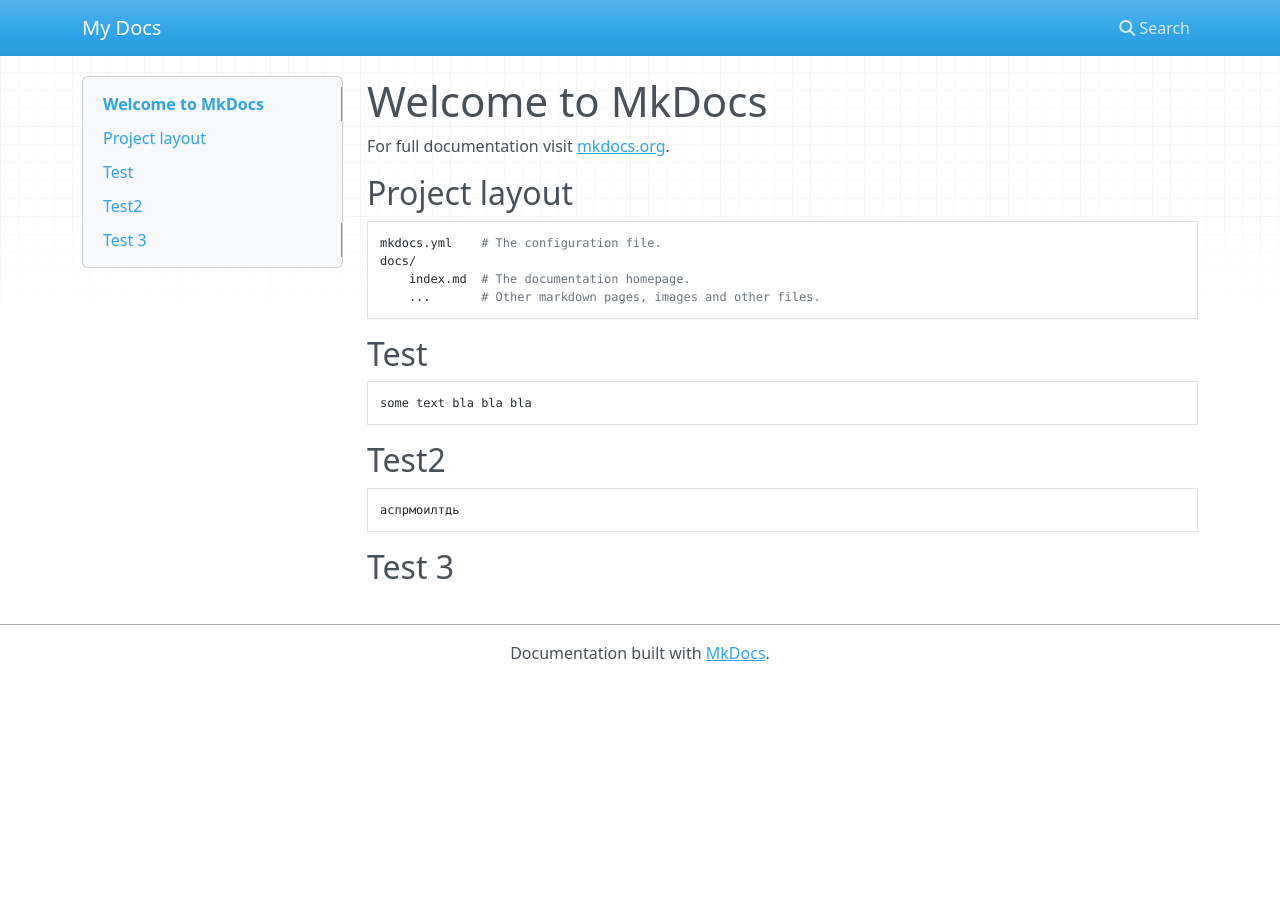
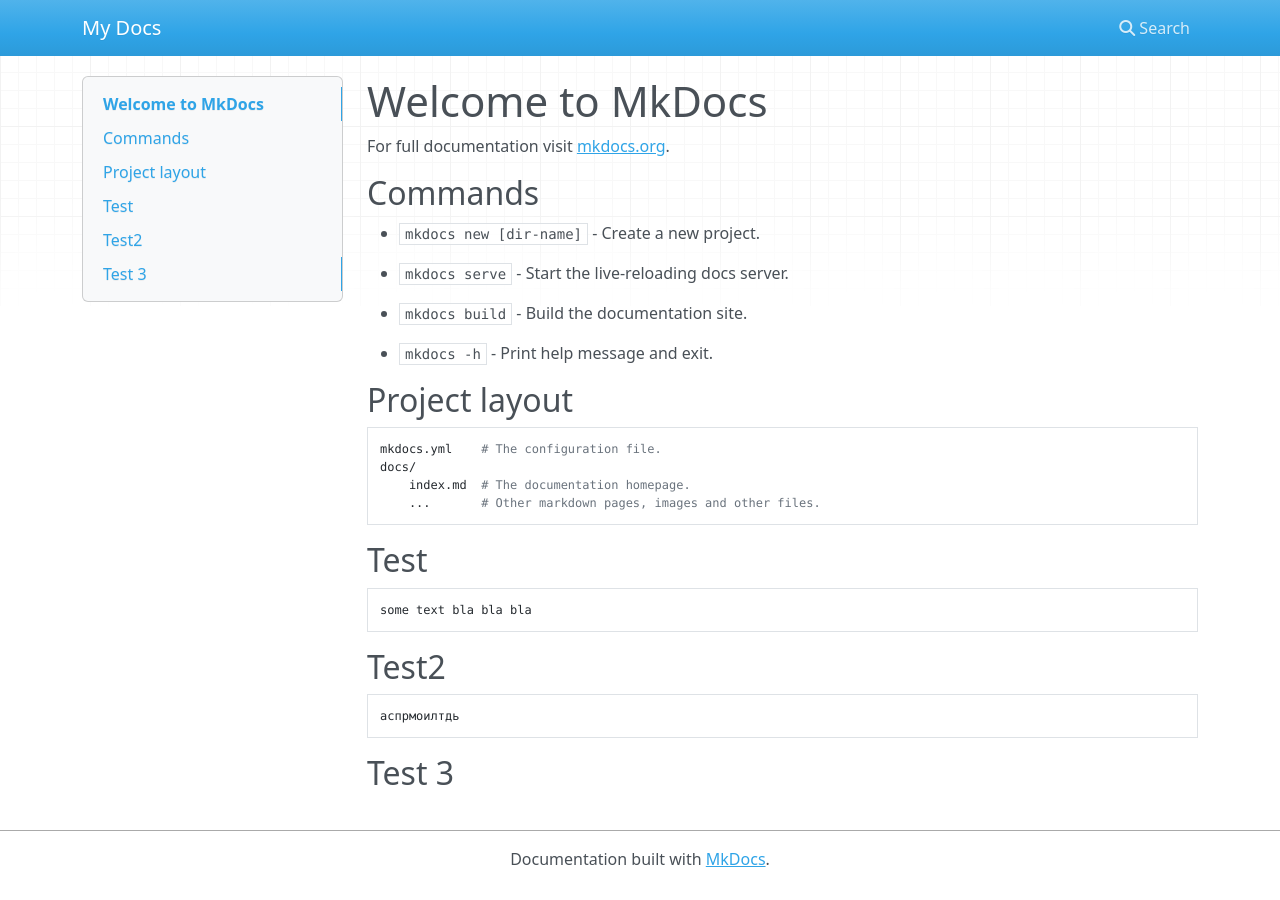
Before and after one commit to aggromarus/Markdown-mkdocs, an MkDocs documentation site: the page built from docs/index.md, in a window 1280 px wide. Built offline with MkDocs 1.6.1, drawn with Linux system fonts in a browser that asks for light colours; nearby versions of some CDN libraries.

Commit message:
#5 Проверка деплоя и обновления главной страницы

```diff
--- a/docs/index.md
+++ b/docs/index.md
@@ -2,16 +2,16 @@
 
 For full documentation visit [mkdocs.org](https://www.mkdocs.org).
 
-[//]: # (## Commands)
+## Commands
 
-[//]: # ()
-[//]: # (* `mkdocs new [dir-name]` - Create a new project.)
 
-[//]: # (* `mkdocs serve` - Start the live-reloading docs server.)
+* `mkdocs new [dir-name]` - Create a new project.
 
-[//]: # (* `mkdocs build` - Build the documentation site.)
+* `mkdocs serve` - Start the live-reloading docs server.
 
-[//]: # (* `mkdocs -h` - Print help message and exit.)
+* `mkdocs build` - Build the documentation site.
+
+* `mkdocs -h` - Print help message and exit.
 
 ## Project layout
 
```
